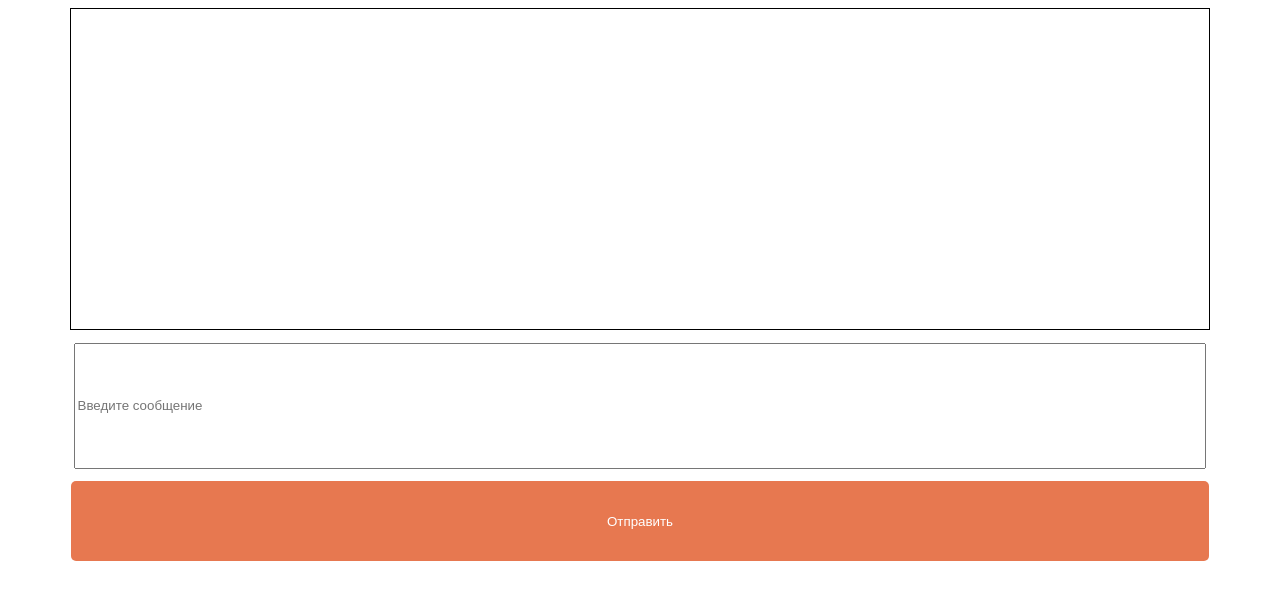
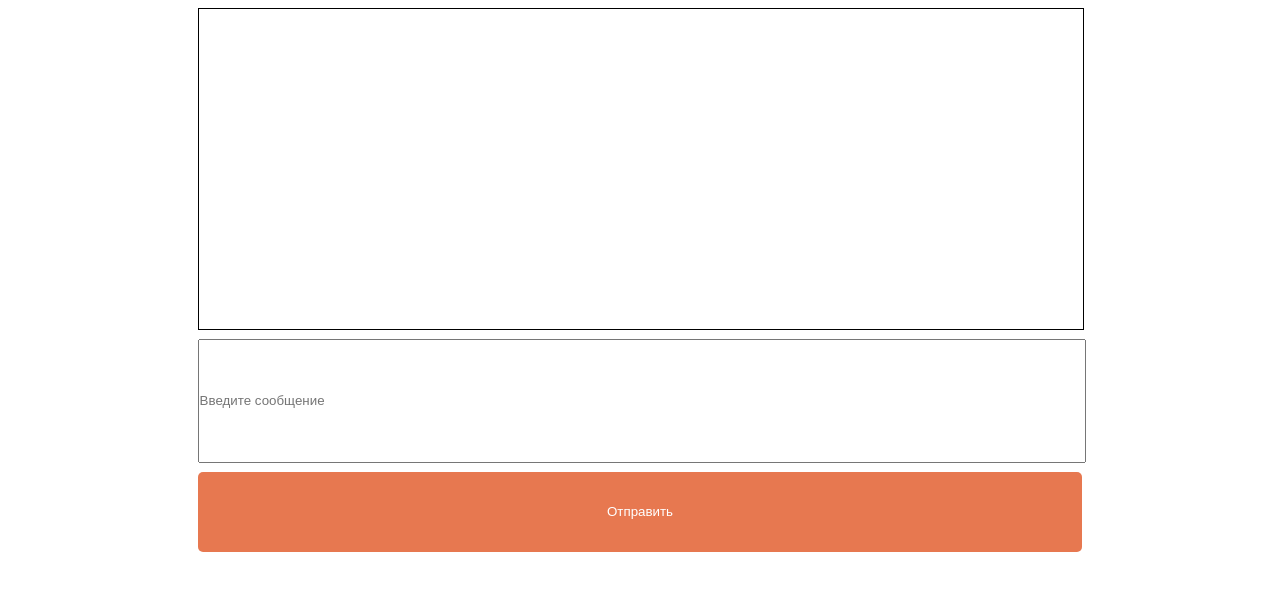
Before and after one commit to AleksandraBakhcheva/Week17-practice2, a plain HTML site: page index.html in a window 1280 px wide. Drawn offline with Linux system fonts and the light colour scheme.

Commit message:
html tags moved to js, added empty message check

```diff
--- a/index.html
+++ b/index.html
@@ -8,10 +8,14 @@
     <title>Document</title>
 </head>
 <style>
+    .container {
+        width: 70%;
+        margin: 0 auto;
+    }
+
     .result {
         display: block;
-        margin: 0 auto;
-        width: 90%;
+        width: 100%;
         height: 40vh;
         margin-bottom: 1%;
         border: 1px #000 solid;
@@ -21,31 +25,27 @@
     .messages {
         display: block;
         margin: 0 auto;
-        width: 89%;
+        width: 100%;
         height: 15vh;
+        padding: 0;
         margin-bottom: 1%;
     }
 
     button {
         display: block;
         margin: 0 auto;
-        width: 90%;
+        width: 100%;
         height: 10vh;
+        padding: 0;
         border-radius: 5px;
         border: none;
         cursor: pointer;
         color: #ffffff;
         background-color: rgb(231, 120, 80);
-
     }
 </style>
 
 <body>
-    <div class="result"></div>
-    <label for="messages">
-        <input class="messages" type="text" id="messages" placeholder="Введите сообщение" />
-    </label>
-    <button>Отправить</button>
     <script src="index.js"></script>
 </body>
 
--- a/index.js
+++ b/index.js
@@ -1,11 +1,23 @@
+let container = document.createElement("div");
+container.classList.add("container");
+container.innerHTML += `<div class="result"></div>
+<label for="messages"><input class="messages" type="text" id="messages" placeholder="Введите сообщение" /></label>
+<button>Отправить</button>`;
+document.body.append(container);
+
 let button = document.querySelector("button");
 button.addEventListener("click", addMessage);
 
 function addMessage() {
     let message = document.querySelector(".messages").value;
-    checkSpam(message);
-    document.querySelector(".messages").value = " ";
 
+    if (message !== "") {
+        checkSpam(message);
+        document.querySelector(".messages").value = "";
+    }
+    else {
+        return 0;
+    }
     function checkSpam(str) {
         let newstr = str.replace(/viagra/gi, "***");
         let finalstr = newstr.replace(/XXX/gi, "***");
```
